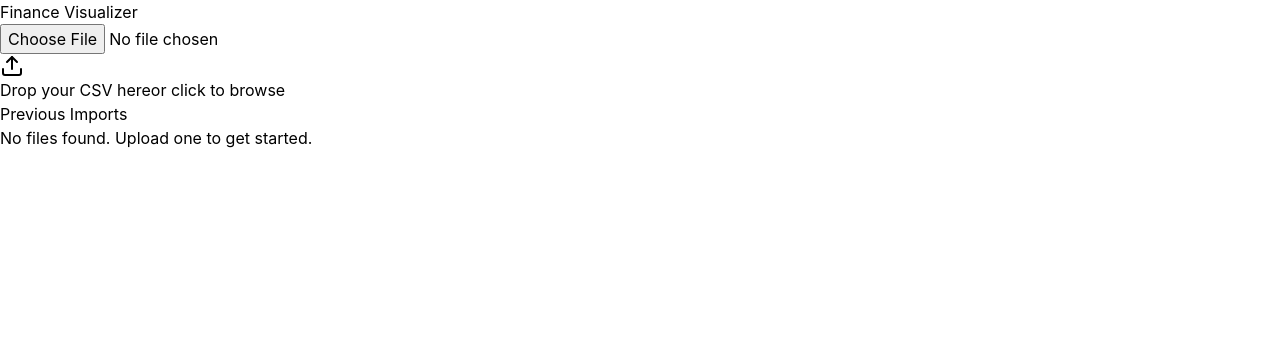
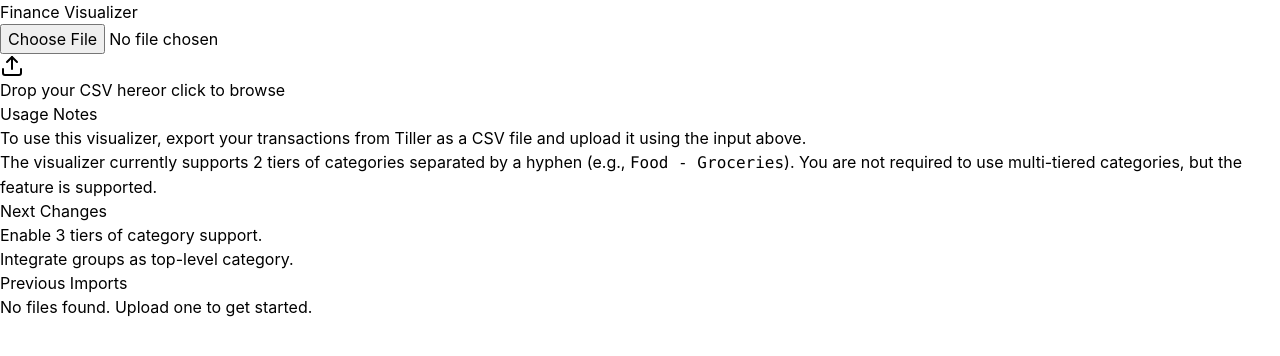
Before and after one commit to clomok/finance-visualizer, a React (Vite) app: page / in a window 1280 px wide. Shown: the top 356 px of the page. Built offline with nearby package versions, Linux system fonts and the light colour scheme.

Commit message:
added helped info on first page

```diff
--- a/src/App.tsx
+++ b/src/App.tsx
@@ -188,6 +188,22 @@ function App() {
           </div>
 
           <div className="space-y-4">
+            <h2 className="text-sm font-semibold text-slate-500 uppercase tracking-wider">Usage Notes</h2>
+            <div className="bg-slate-50 p-4 rounded-lg border border-slate-100 text-slate-700 text-sm space-y-2">
+              <p>To use this visualizer, export your transactions from Tiller as a CSV file and upload it using the input above.</p>
+              <p>The visualizer currently supports 2 tiers of categories separated by a hyphen (e.g., <code>Food - Groceries</code>). You are not required to use multi-tiered categories, but the feature is supported.</p>
+            </div>
+          </div>
+
+          <div className="space-y-4">
+            <h2 className="text-sm font-semibold text-slate-500 uppercase tracking-wider">Next Changes</h2>
+            <ul className="list-disc list-inside bg-slate-50 p-4 rounded-lg border border-slate-100 text-slate-700 text-sm space-y-1">
+              <li>Enable 3 tiers of category support.</li>
+              <li>Integrate groups as top-level category.</li>
+            </ul>
+          </div>
+
+          <div className="space-y-4">
             <h2 className="text-sm font-semibold text-slate-500 uppercase tracking-wider">Previous Imports</h2>
             {files.length === 0 && (
               <div className="text-center py-8 text-slate-400 italic bg-slate-50 rounded-lg border border-slate-100">
```
